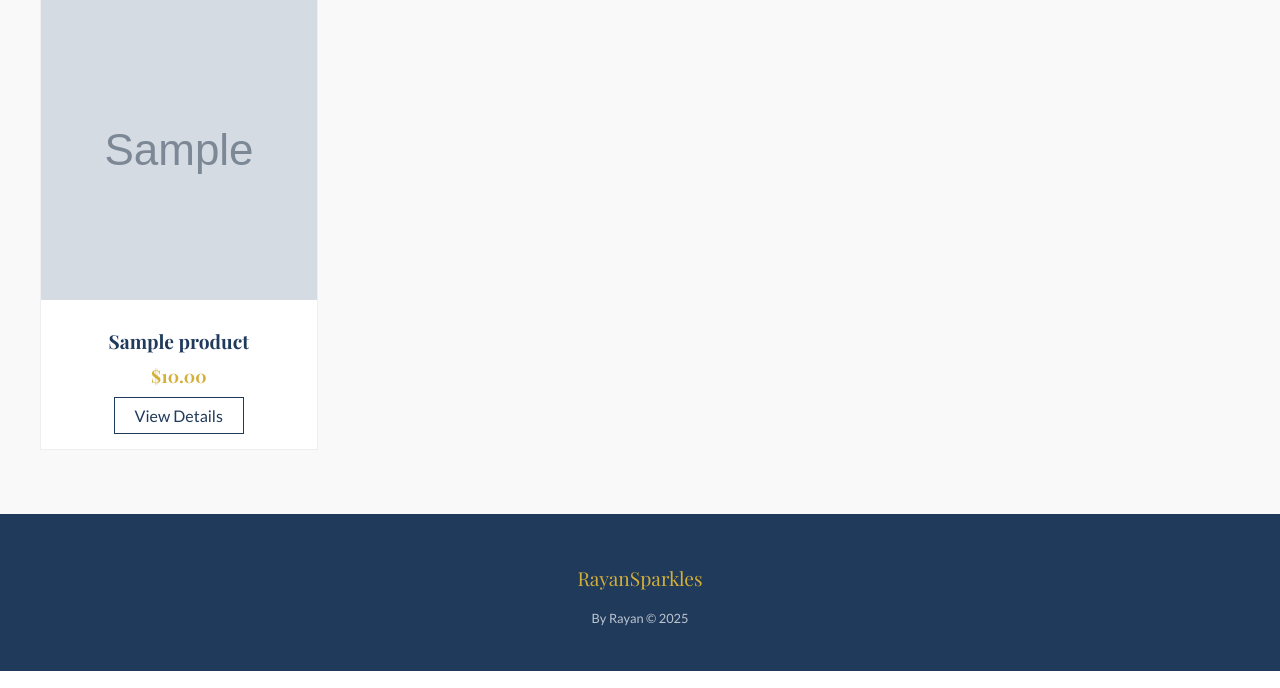
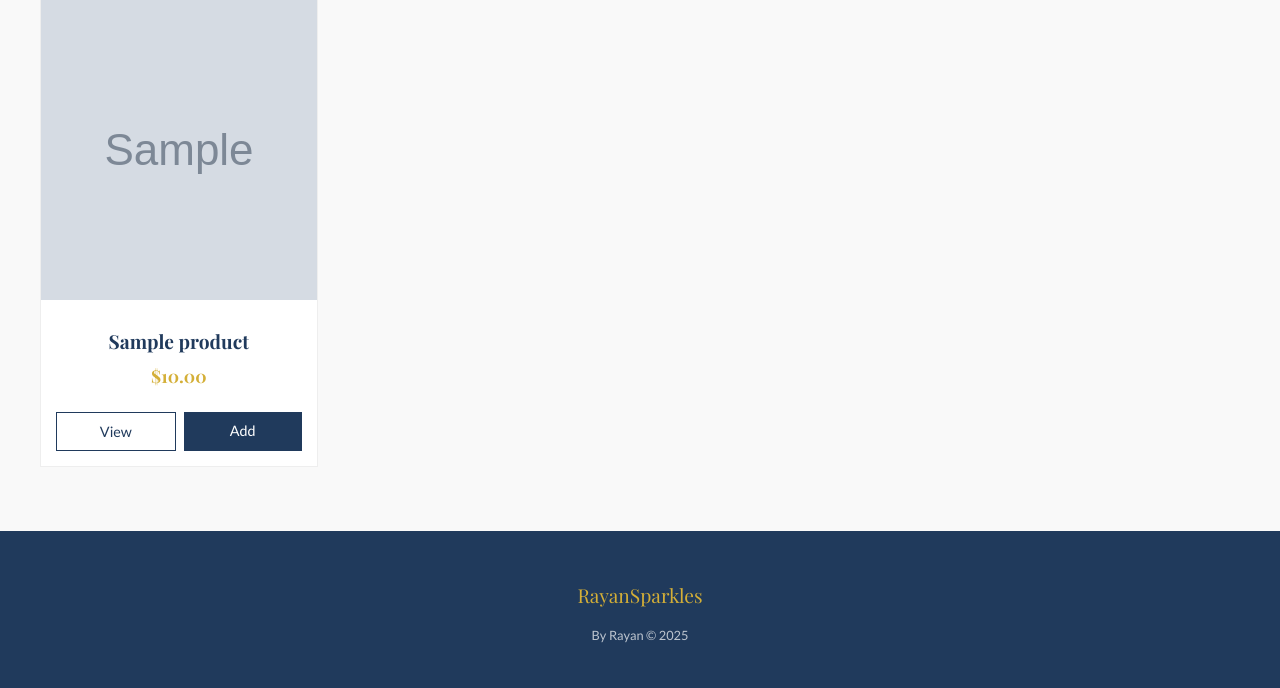
Before and after one commit to mohammadtout24/Sparkles, a Django app: a page that uses store/templates/store/category_list.html in a window 1280 px wide. Shown: the part 159-847 px from the top of the page. Run offline with Django 5.2, Linux system fonts and the light colour scheme; tables that the repository leaves empty hold one stand-in row (values such as "Sample post"); grey boxes marked "Sample" are stand-in pictures; some web fonts are replaced.

Commit message:
Update category_list.html

```diff
--- a/store/templates/store/category_list.html
+++ b/store/templates/store/category_list.html
@@ -1,17 +1,46 @@
 {% extends 'store/base.html' %}
 {% block content %}
+
 <div class="container" style="margin-top: 2rem;">
     <h2 class="section-title" style="text-transform: capitalize;">{{ category.name }}</h2>
+
     <div class="product-grid">
         {% for product in products %}
             <div class="product-card">
+
                 {% if product.image %}
                     <img src="{{ product.image.url }}" alt="{{ product.name }}" class="product-image">
+                {% else %}
+                    <div class="product-image" style="background:#ddd; display:flex; align-items:center; justify-content:center;">
+                        No Image
+                    </div>
                 {% endif %}
+
                 <div class="product-info">
                     <h3 class="product-title brand-font">{{ product.name }}</h3>
-                    <div class="product-price">${{ product.price }}</div>
-                    <a href="{% url 'product_detail' product.pk %}" class="btn-view">View Details</a>
+
+                    <div class="product-price">
+                        ${{ product.price }}
+                        {% if product.quantity == 0 %}
+                            <span style="color: red; font-size: 0.8rem; margin-left: 5px;">(Sold Out)</span>
+                        {% endif %}
+                    </div>
+
+                    <div style="display: flex; gap: 8px; margin-top: 15px;">
+                        <a href="{% url 'product_detail' product.pk %}" class="btn-view" style="flex: 1; text-align: center; padding: 10px 0; font-size: 0.9rem;">
+                            View
+                        </a>
+
+                        {% if product.quantity > 0 %}
+                            <a href="{% url 'add_to_cart' product.pk %}" class="btn-view" style="flex: 1; text-align: center; padding: 10px 0; font-size: 0.9rem; background-color: var(--brand-navy); color: white; border: none;">
+                                Add
+                            </a>
+                        {% else %}
+                             <button class="btn-view" disabled style="flex: 1; background-color: #eee; color: #aaa; border: 1px solid #ddd; cursor: not-allowed; padding: 10px 0; font-size: 0.9rem;">
+                                Sold
+                             </button>
+                        {% endif %}
+                    </div>
                 </div>
             </div>
         {% empty %}
@@ -19,4 +48,5 @@
         {% endfor %}
     </div>
 </div>
+
 {% endblock %}
```
